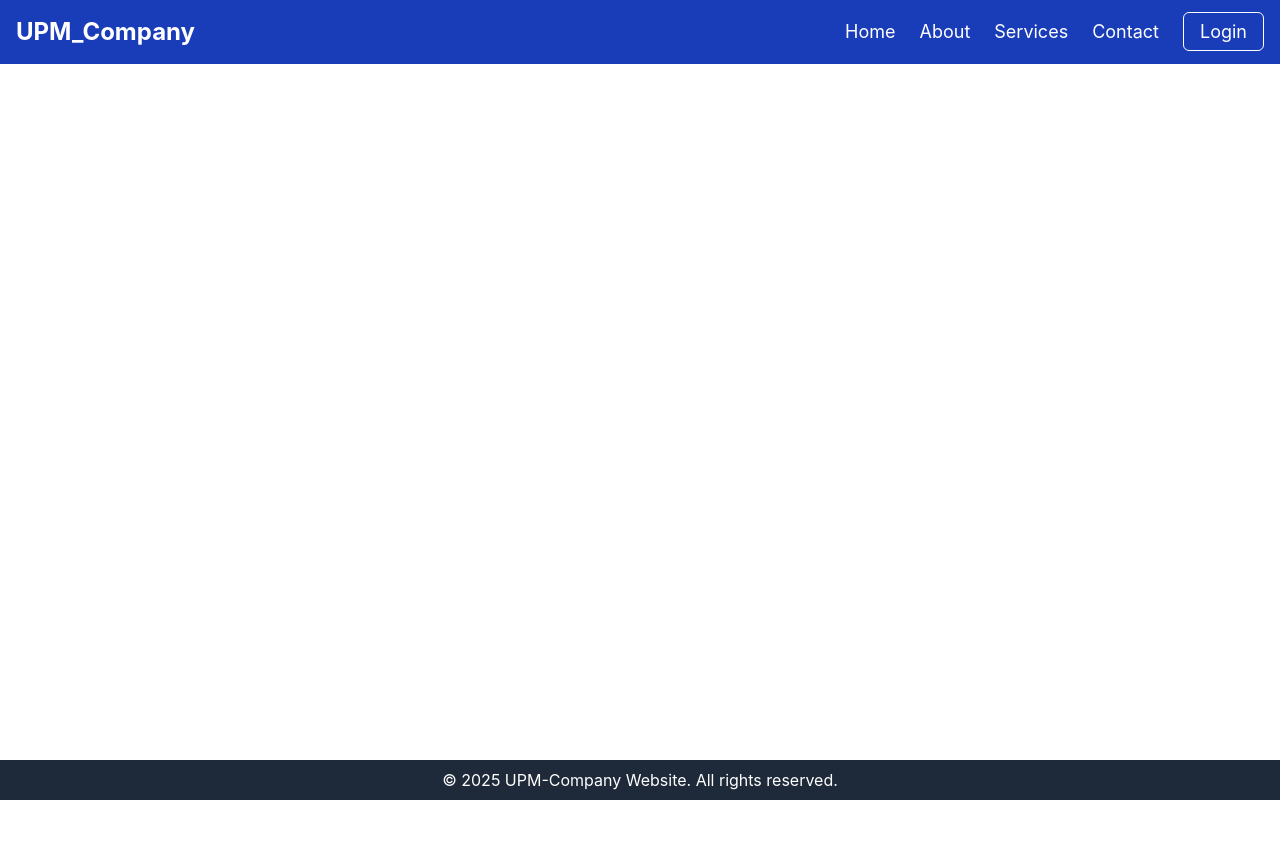
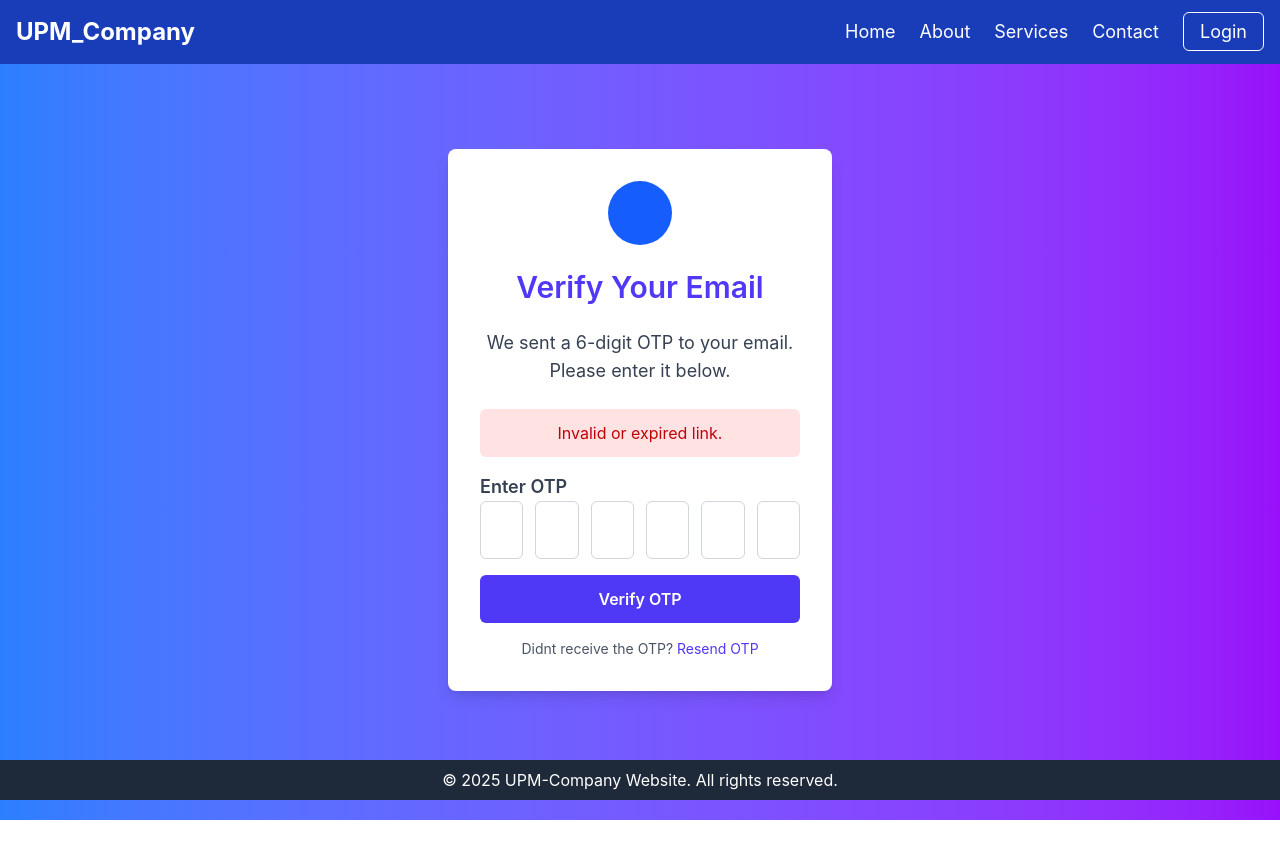
Before and after one commit to mnihadc/UPM-Company, a React (Vite) app in the folder frontend/: page /email-verify in a window 1280 px wide. Before the commit the page ends 800 px from the top, so only its background shows below. Built offline with nearby package versions, Linux system fonts and the light colour scheme.

Commit message:
Created EmailVerify Page UI

```diff
--- a/frontend/package.json
+++ b/frontend/package.json
@@ -11,6 +11,7 @@
   },
   "dependencies": {
     "@tailwindcss/vite": "^4.0.3",
+    "axios": "^1.7.9",
     "express": "^4.21.2",
     "react": "^18.3.1",
     "react-dom": "^18.3.1",
--- a/frontend/src/App.jsx
+++ b/frontend/src/App.jsx
@@ -3,6 +3,7 @@ import Home from "./Pages/Home";
 import Navbar from "./Components/Navbar";
 import Footer from "./Components/Footer";
 import SignupForm from "./Pages/SignUp";
+import EmailVerify from "./Components/EmailVerify";
 
 function App() {
   return (
@@ -14,6 +15,7 @@ function App() {
         <Routes>
           <Route path="/" element={<Home />} />
           <Route path="/login" element={<SignupForm />} />
+          <Route path="/email-verify" element={<EmailVerify />} />
         </Routes>
       </div>
       <Footer />
--- /dev/null
+++ b/frontend/src/Components/EmailVerify.jsx
@@ -0,0 +1,133 @@
+import { useState, useEffect } from "react";
+import { useParams } from "react-router-dom"; // To capture the token from the URL (JWT token)
+import axios from "axios"; // For making API requests
+
+const EmailVerify = () => {
+  const { token } = useParams(); // Getting token from the URL
+  const [otp, setOtp] = useState(""); // Store OTP input
+  const [error, setError] = useState(""); // Store error message
+  const [loading, setLoading] = useState(false); // Store loading state
+  const [success, setSuccess] = useState(false); // Store success state
+
+  useEffect(() => {
+    // If token doesn't exist or invalid, prompt user
+    if (!token) {
+      setError("Invalid or expired link.");
+    }
+  }, [token]);
+
+  // Handle form submission
+  const handleSubmit = async (e) => {
+    e.preventDefault();
+    if (otp.length !== 6) {
+      setError("Please enter a valid 6-digit OTP.");
+      return;
+    }
+    setLoading(true);
+
+    try {
+      // Send OTP to backend for validation
+      const response = await axios.post("/api/auth/verify-email", {
+        token,
+        otp,
+      });
+
+      if (response.data.success) {
+        setSuccess(true);
+      } else {
+        setError("Invalid OTP. Please try again.");
+      }
+    } catch (error) {
+      setError("Error while verifying OTP. Please try again.", error);
+    } finally {
+      setLoading(false);
+    }
+  };
+
+  return (
+    <div className="flex justify-center items-center min-h-screen bg-gradient-to-r from-blue-500 to-purple-600 p-4">
+      <div className="bg-white p-6 sm:p-8 rounded-lg shadow-lg w-full max-w-md sm:w-96">
+        <header className="flex justify-center items-center bg-blue-600 text-white w-16 h-16 rounded-full mx-auto mb-6">
+          <i className="bx bxs-check-shield text-3xl"></i>
+        </header>
+        <h2 className="text-3xl font-semibold text-center text-indigo-600 mb-6">
+          Verify Your Email
+        </h2>
+        <p className="text-lg text-center text-gray-700 mb-6">
+          We sent a 6-digit OTP to your email. Please enter it below.
+        </p>
+
+        {/* Error or Success Message */}
+        {error && (
+          <div className="bg-red-100 text-red-700 p-3 rounded-md mb-4 text-center">
+            {error}
+          </div>
+        )}
+        {success && (
+          <div className="bg-green-100 text-green-700 p-3 rounded-md mb-4 text-center">
+            Email verified successfully!
+          </div>
+        )}
+
+        {/* OTP Form */}
+        <form onSubmit={handleSubmit} className="space-y-4">
+          <div>
+            <label
+              htmlFor="otp"
+              className="block text-lg font-semibold text-gray-700"
+            >
+              Enter OTP
+            </label>
+            <div className="grid grid-cols-6 gap-3">
+              {Array(6)
+                .fill("")
+                .map((_, index) => (
+                  <input
+                    key={index}
+                    type="text"
+                    id={`otp${index + 1}`}
+                    name={`otp${index + 1}`}
+                    value={otp[index] || ""}
+                    onChange={(e) =>
+                      setOtp((prevOtp) => {
+                        const updatedOtp = [...prevOtp];
+                        updatedOtp[index] = e.target.value;
+                        return updatedOtp.join("");
+                      })
+                    }
+                    maxLength="1"
+                    required
+                    className="w-full p-4 border border-gray-300 rounded-md focus:outline-none focus:ring-2 focus:ring-indigo-500"
+                  />
+                ))}
+            </div>
+          </div>
+
+          <button
+            type="submit"
+            disabled={loading}
+            className="w-full py-3 bg-indigo-600 text-white font-semibold rounded-md hover:bg-indigo-700 transition duration-300 disabled:bg-gray-400"
+          >
+            {loading ? "Verifying..." : "Verify OTP"}
+          </button>
+        </form>
+
+        <div className="text-center mt-4">
+          <p className="text-sm text-gray-600">
+            Didnt receive the OTP?{" "}
+            <button
+              className="text-indigo-600 hover:underline"
+              onClick={() =>
+                setError("OTP resent. Please check your email again.")
+              }
+            >
+              Resend OTP
+            </button>
+          </p>
+        </div>
+      </div>
+    </div>
+  );
+};
+
+export default EmailVerify;
```
Also changed, not shown: 1 other file (tests, documents, lock files or other folders).
